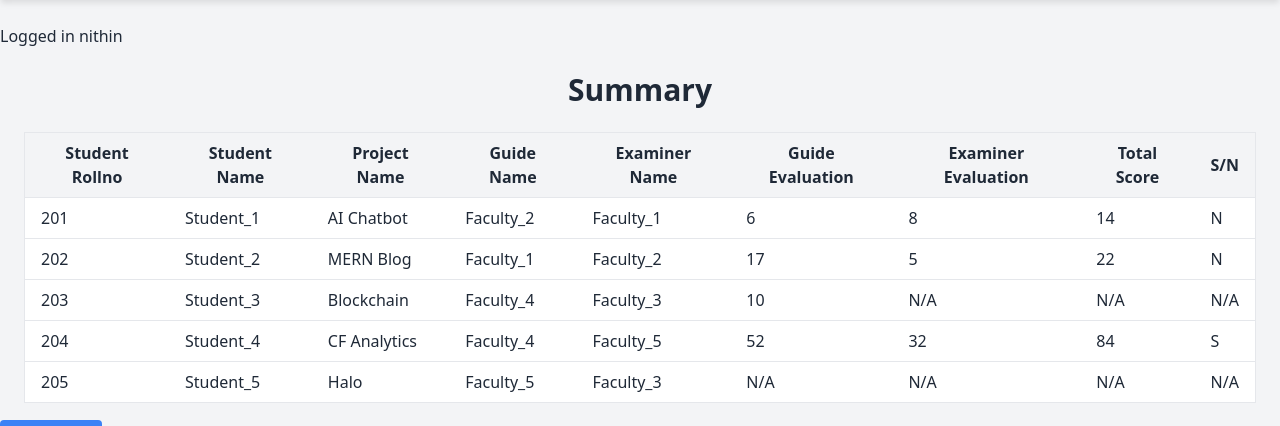
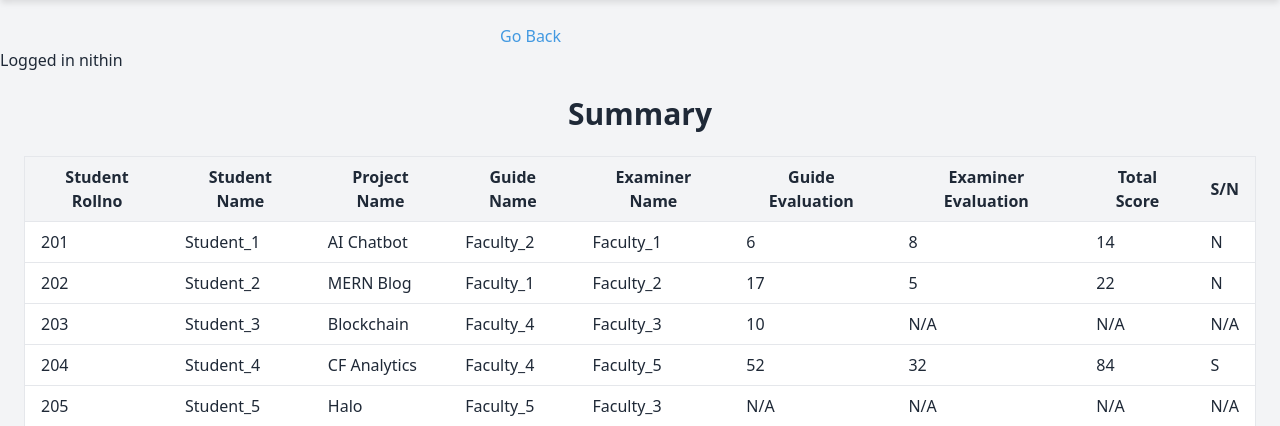
Before and after one commit to Nithin1729S/IT303-Mini-Project, a Django app: page /summary/ in a window 1280 px wide. Shown: the part 62-488 px from the top of the page. Run offline with Django 5.2, Linux system fonts and the light colour scheme; a user stored in the database is signed in; data comes from the database, SQL or seed files in the repository; both versions use the stored data as it was after the commit.

Commit message:
add go back links

```diff
--- a/mtechMinorEval/templates/mtechMinorEval/home.html
+++ b/mtechMinorEval/templates/mtechMinorEval/home.html
@@ -11,5 +11,7 @@
 <body>
     {% include 'mtechMinorEval/navbar.html' %}
     <h1 class="text-red-500">Home Page</h1>
+    <a href="{% url 'projectsList' %}" style="color: #4299e1; text-decoration: none; padding-left: 500px;">View Project List</a>
+
 </body>
 </html>
--- a/mtechMinorEval/templates/mtechMinorEval/projectEvaluation.html
+++ b/mtechMinorEval/templates/mtechMinorEval/projectEvaluation.html
@@ -10,7 +10,7 @@
 </head>
 <body class="flex flex-col min-h-screen bg-gray-100">
     {% include 'mtechMinorEval/navbar.html' %}
-
+    <a href="{% url 'projectsList' %}" style="color: #4299e1; text-decoration: none; padding-left: 500px;">Go Back</a>
     <div class="fixed top-0 left-0 right-0 flex justify-center z-50 pointer-events-none">
         {% if messages %}
         <div class="mt-4 w-full max-w-md">
--- a/mtechMinorEval/templates/mtechMinorEval/summary.html
+++ b/mtechMinorEval/templates/mtechMinorEval/summary.html
@@ -12,6 +12,8 @@
 <body class="bg-gray-100 text-gray-800">
     <!-- Navbar -->
     {% include 'mtechMinorEval/navbar.html' %}
+    <a href="{% url 'projectsList' %}" style="color: #4299e1; text-decoration: none; padding-left: 500px;">Go Back</a>
+
     <div>Logged in {{request.user.username }}</div>
     <div class="container mx-auto p-6">
         <h1 class="text-3xl font-semibold mb-6 text-center">Summary</h1>
```
Also changed, not shown: db.sqlite3.
